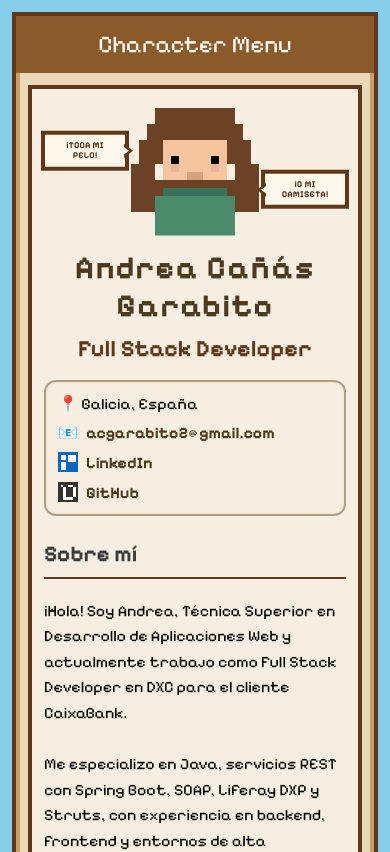
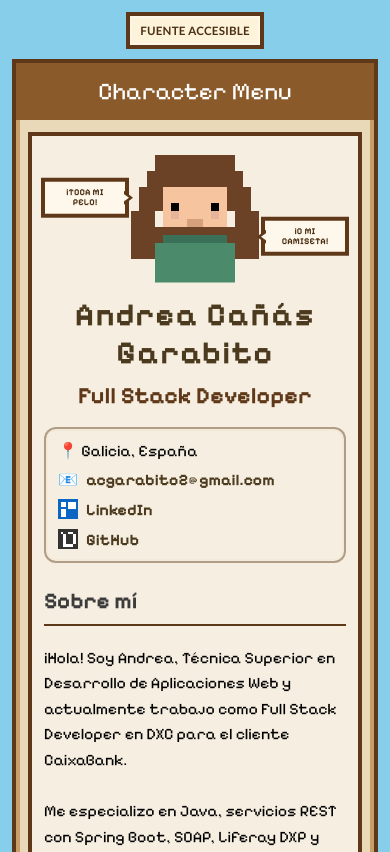
Before and after one commit to AndreiTora/CV-MainCharacter-REACT, a React (Vite) app: page / in a window 390 px wide. Shown: the top 852 px of the page. Built offline with nearby package versions, Linux system fonts and the light colour scheme.

Commit message:
Botón para cambiar la fuente por una más legible a elección.

```diff
--- a/src/App.jsx
+++ b/src/App.jsx
@@ -1,3 +1,4 @@
+import { useEffect, useState } from 'react';
 import { motion } from "framer-motion";
 import profile from "./data/profile.json";
 
@@ -10,10 +11,30 @@ import Studies from './components/Studies';
 import Experience from './components/Experience';
 
 export default function App() {
+  const [isReadableFont, setIsReadableFont] = useState(false);
   const { name, title, location, email, linkedin, github, skills, studies, certificates, experience, avatarLabel, about, strengths, softSkills } = profile;
+
+  useEffect(() => {
+    const savedPreference = localStorage.getItem('readable-font-enabled') === 'true';
+    setIsReadableFont(savedPreference);
+  }, []);
+
+  useEffect(() => {
+    document.body.classList.toggle('readable-font-enabled', isReadableFont);
+    localStorage.setItem('readable-font-enabled', String(isReadableFont));
+  }, [isReadableFont]);
 
   return (
     <div className="page">
+      <button
+        type="button"
+        className={`font-toggle ${isReadableFont ? 'font-toggle-preview-original' : 'font-toggle-preview-readable'}`}
+        onClick={() => setIsReadableFont((current) => !current)}
+        aria-pressed={isReadableFont}
+        title="Cambiar fuente para mejor legibilidad"
+      >
+        {isReadableFont ? 'Fuente original' : 'Fuente accesible'}
+      </button>
       <motion.div className="panel" initial={{ opacity: 0, y: 30 }} animate={{ opacity: 1, y: 0 }}>
         <div className="title">Character Menu</div>
 
--- a/src/index.scss
+++ b/src/index.scss
@@ -49,12 +49,50 @@ body {
   cursor: $cursor-default;
 }
 
+body.readable-font-enabled {
+  font-family: 'Trebuchet MS', 'Verdana', 'Segoe UI', sans-serif;
+}
+
 * {
   box-sizing: border-box;
 }
 
 .page {
+  position: relative;
   padding: 24px;
+}
+
+.font-toggle {
+  position: fixed;
+  top: 30px;
+  left: min(calc(50% + 700px + 16px), calc(100% - 160px));
+  right: auto;
+  z-index: 20;
+  border: 4px solid $panel-border;
+  background: #fdf2da;
+  color: #4b2f12;
+  box-shadow: inset 0 0 0 2px #fff7e8;
+  padding: 9px 12px;
+  font-family: $font-family;
+  font-size: 0.76rem;
+  font-weight: 900;
+  text-transform: uppercase;
+  letter-spacing: 0.02em;
+  cursor: $cursor-pointer;
+}
+
+.font-toggle-preview-readable {
+  font-family: 'Trebuchet MS', 'Verdana', 'Segoe UI', sans-serif;
+}
+
+.font-toggle-preview-original {
+  font-family: $font-family;
+}
+
+.font-toggle[aria-pressed='true'] {
+  background: #e8f7dc;
+  border-color: #4f7a2e;
+  color: #2e4519;
 }
 
 .panel {
@@ -616,6 +654,17 @@ button {
 }
 
 @media (max-width: 1000px) {
+  .font-toggle {
+    position: static;
+    display: block;
+    width: fit-content;
+    margin: 0 auto 12px;
+    top: auto;
+    left: auto;
+    right: auto;
+    transform: none;
+  }
+
   .layout {
     grid-template-columns: 1fr;
   }
@@ -632,6 +681,12 @@ button {
 @media (max-width: 768px) {
   .page {
     padding: 12px;
+  }
+
+  .font-toggle {
+    font-size: 0.72rem;
+    padding: 8px 10px;
+    margin-bottom: 10px;
   }
 
   .title {
```
